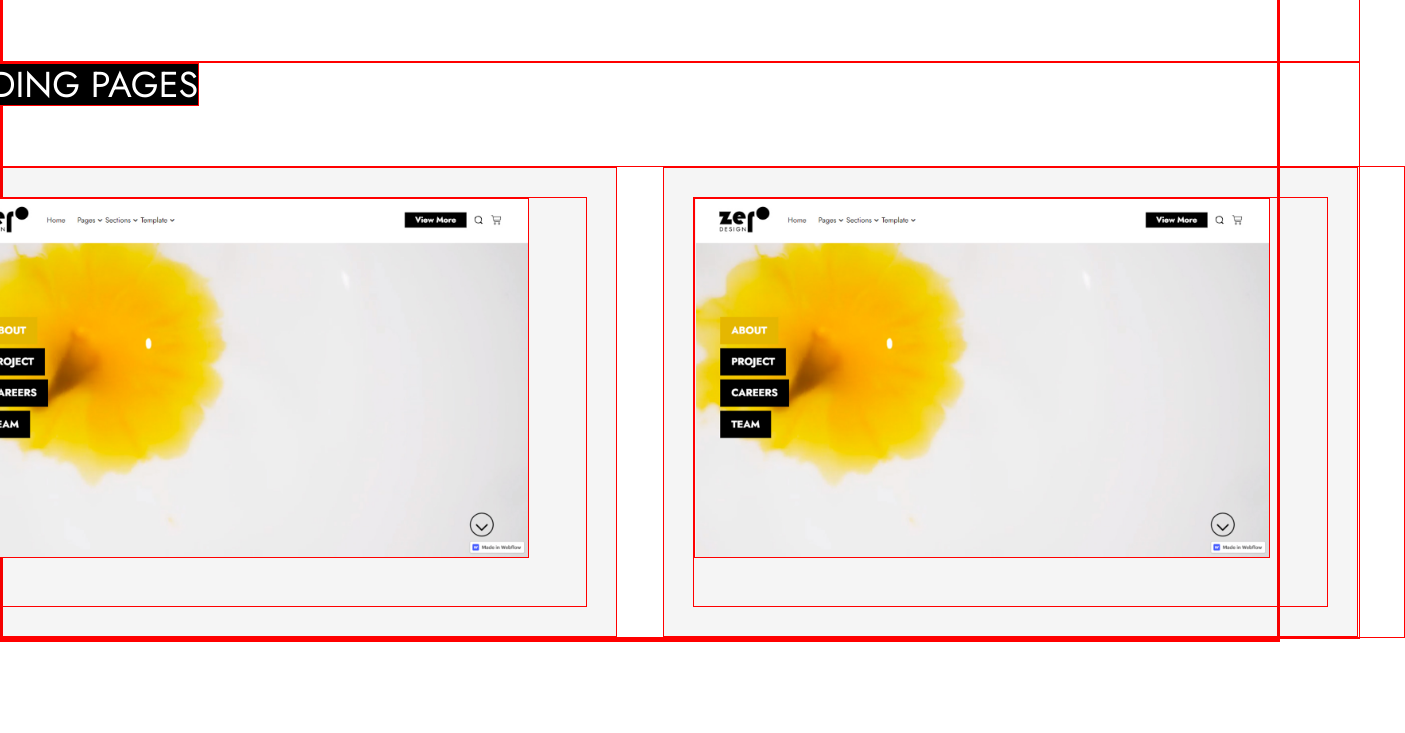
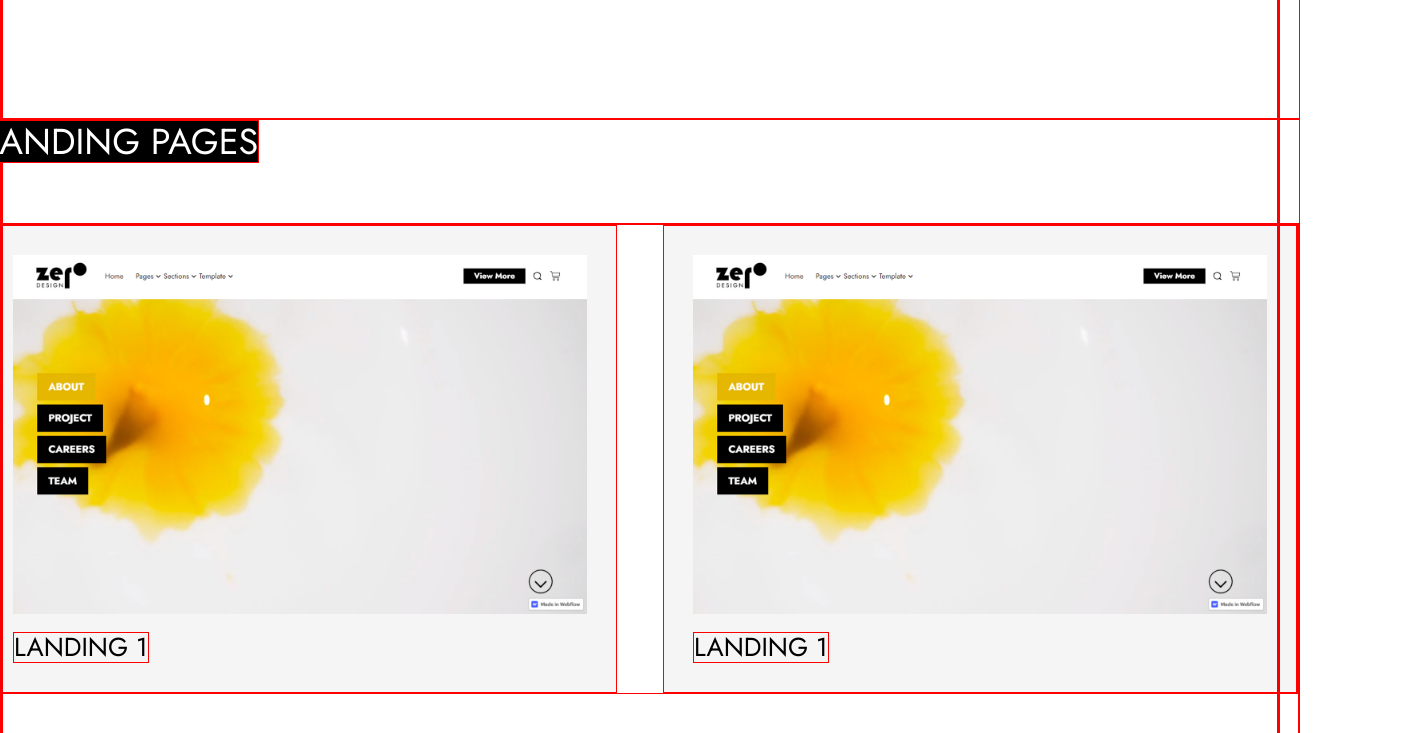
Before and after one commit to Germes245/Zero-Design, a plain HTML site: page index.html in a window 1280 px wide. Shown: the part 1607-2340 px from the top of the page, 1405 px wide, since content can reach past the window. Before the commit the page ends 2249 px from the top, so only its background shows below. Drawn offline with Linux system fonts and the light colour scheme.

Commit message:
problems with section 2

```diff
--- a/index.css
+++ b/index.css
@@ -13,7 +13,7 @@ button{
     cursor: pointer;
 }
 section{
-    width: 1440px;
+    width: 1320px;
     display: flex;
 }
 #root{
@@ -107,18 +107,18 @@ header{
     top: -50px;
 }
 #section_2{
-    flex-direction: row;
-    height: 635px;
+    padding: 0;
     align-items: center;
 }
 .wrapper{
+    width: 1320px;
     height: 450px;
-    margin: 0 auto;
     width: calc(100% - 120px);
     display: flex;
     flex-direction: row;
     justify-content: space-between;
     align-items: stretch;
+    margin: 120px 0;
 }
 #wrapper-div{
     width: 620px;
@@ -156,42 +156,41 @@ header{
     display: flex;
     flex-direction: column;
     align-items: start;
+    padding-bottom: 100px;
 }
 .section_3-span{
     background-color: #000;
     font-size: 36px;
     color: #fff;
 }
-#section_3 table {
-    border-spacing: 46px 0;
-    border-collapse: separate;
-    width: calc(100% + 92px);
+#section_3-table{
+    width: 100%;
+    display: flex;
+    flex-direction: column;
+    align-items: stretch;
     margin-top: 60px;
-    margin-left: -46px;
-    margin-right: -46px;
+    gap: 78px;
 }
-#section_3 tr{
+.section_3-table-row{
+    display: flex;
+    flex-direction: row;
+    justify-content: space-between;
+    align-items: stretch;
     height: 470px;
 }
-#section_3 td{
-    width: 634px;
-    height: 470px;
-    background-color: #0000000A;
-    padding: 29px;
-}
-.image_in_table{
-    width: 576px;
-    height: 360px;
-    background-image: url('./assets/for\ landing\ pages.jpg');
-    background-repeat: no-repeat;
-    background-size: contain;
-    background-position: center;
-}
-.table_container{
-    width: 100%;
-    height: 100%;
+.section_3-table-cell{
     display: flex;
     flex-direction: column;
     justify-content: space-between;
     align-items: start;
+    width: 634px;
+    padding: 29px;
+    background-color: #0000000A;
 }
+.section_3-table-cell span{
+    font-size: 26px;
+    font-weight: 400;
+}
+#section_4{
+
+}
--- a/index.html
+++ b/index.html
@@ -64,21 +64,40 @@
         </section>
         <section id="section_3">
             <span class="section_3-span">LANDING PAGES</span>
-            <table>
-                <tr>
-                    <td>
-                        <div class="table_container">
-                            <div class="image_in_table"></div>
-                        </div>
-                    </td>
-                    <td>
-                        <div class="table_container">
-                            <div class="image_in_table"></div>
-                        </div>
-                    </td>
-                </tr>
-            </table>
+            <div id="section_3-table">
+                <div class="section_3-table-row">
+                    <div class="section_3-table-cell">
+                        <img src="./assets/for landing pages.jpg" alt="" width="100%">
+                        <span>LANDING 1</span>
+                    </div>
+                    <div class="section_3-table-cell">
+                        <img src="./assets/for landing pages.jpg" alt="" width="100%">
+                        <span>LANDING 1</span>
+                    </div>
+                </div>
+                <div class="section_3-table-row">
+                    <div class="section_3-table-cell">
+                        <img src="./assets/for landing pages.jpg" alt="" width="100%">
+                        <span>LANDING 1</span>
+                    </div>
+                    <div class="section_3-table-cell">
+                        <img src="./assets/for landing pages.jpg" alt="" width="100%">
+                        <span>LANDING 1</span>
+                    </div>
+                </div>
+                <div class="section_3-table-row">
+                    <div class="section_3-table-cell">
+                        <img src="./assets/for landing pages.jpg" alt="" width="100%">
+                        <span>LANDING 1</span>
+                    </div>
+                    <div class="section_3-table-cell">
+                        <img src="./assets/for landing pages.jpg" alt="" width="100%">
+                        <span>LANDING 1</span>
+                    </div>
+                </div>
+            </div>
         </section>
+        <section id="section_4"></section>
     </div>
 </body>
 </html>
```
